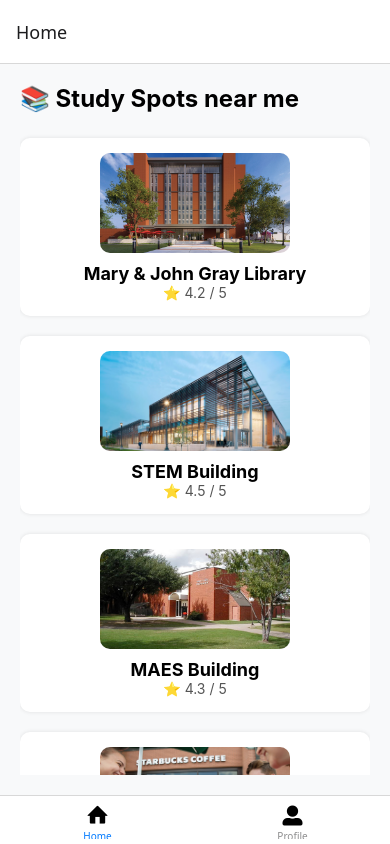
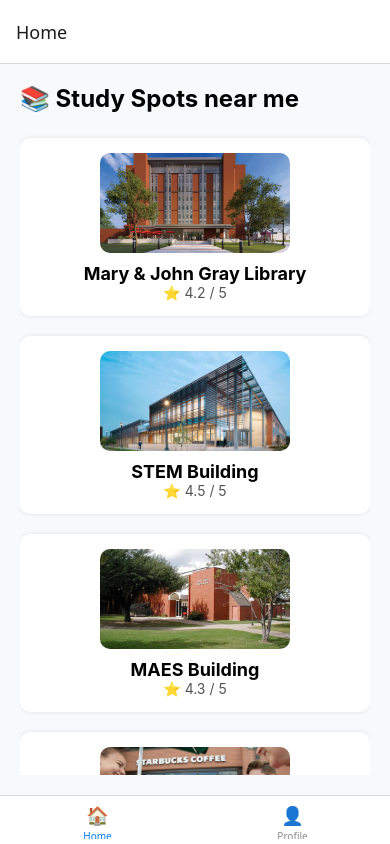
Before and after one commit to K0diak12/RateMyStudySpot, a React Native app: screen /Home in a window 390 px wide. Built offline with nearby package versions, Linux system fonts and the light colour scheme.

Commit message:
Replace icon components with emoji in bottom tab navigation

```diff
--- a/components/Navigation.js
+++ b/components/Navigation.js
@@ -2,7 +2,7 @@ import React from 'react';
 import { createBottomTabNavigator } from '@react-navigation/bottom-tabs';
 import { createStackNavigator } from '@react-navigation/stack';
 import { NavigationContainer } from '@react-navigation/native';
-import { Entypo, FontAwesome5 } from '@expo/vector-icons'
+import { Text } from 'react-native';
 
 import HomeScreen from '../screens/HomeScreen';
 import StudySpotScreen from '../screens/StudySpotScreen';
@@ -31,7 +31,7 @@ function BottomTabs() {
       options={{
         headerShown: false ,
         tabBarIcon: () => (
-          <Entypo name="home" color="black" size={22}/>
+          <Text style={{ fontSize: 18}}>🏠</Text>
         )
       }}
       />
@@ -40,7 +40,7 @@ function BottomTabs() {
       component={ProfileScreen}
       options={{
         tabBarIcon: () => (
-          <FontAwesome5 name="user-alt" color="black" size={20}/>
+          <Text style={{ fontSize: 18}}>👤</Text>
        )}}
       />
     </Tab.Navigator>
```
